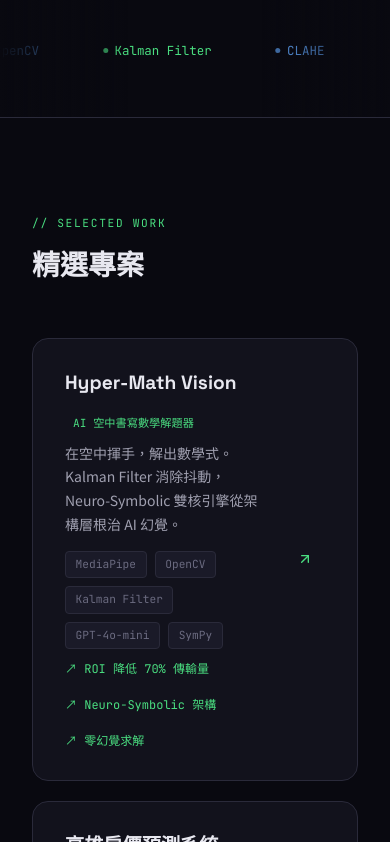
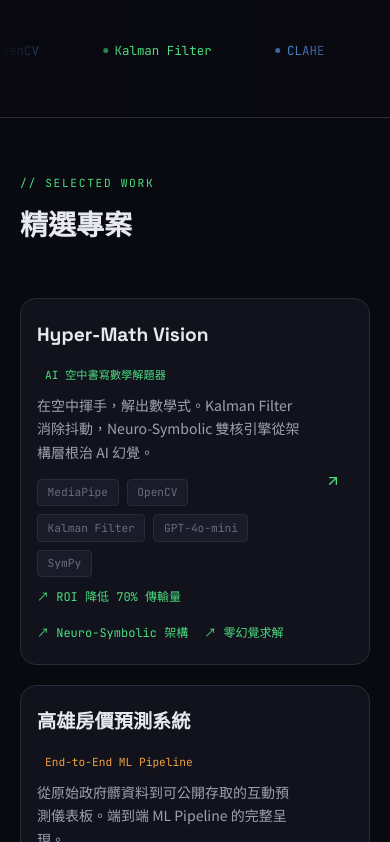
Before and after one commit to stevenbocheng/stevenbocheng.github.io, a React (Vite) app: page / in a window 390 px wide. Shown: the part 1730-2572 px from the top of the page. Built offline with nearby package versions, Linux system fonts and the light colour scheme.

Commit message:
fix: mobile responsive - timeline stack, awards grid, section padding

```diff
--- a/src/components/Contact.tsx
+++ b/src/components/Contact.tsx
@@ -9,6 +9,7 @@ export default function Contact({ onCVClick }: Props) {
   return (
     <section
       id="contact"
+      className="section-padded"
       style={{
         padding: '7rem 2rem',
         borderTop: '1px solid var(--c-border)',
--- a/src/components/ProjectGrid.tsx
+++ b/src/components/ProjectGrid.tsx
@@ -530,7 +530,7 @@ export default function ProjectGrid() {
   const [activeProject, setActiveProject] = useState<ProjectData | null>(null)
 
   return (
-    <section id="projects" style={{ padding: '6rem 2rem', maxWidth: '1100px', margin: '0 auto' }}>
+    <section id="projects" className="section-padded" style={{ padding: '6rem 2rem', maxWidth: '1100px', margin: '0 auto' }}>
       {/* Section header */}
       <div style={{ marginBottom: '3rem' }}>
         <p
--- a/src/components/Timeline.tsx
+++ b/src/components/Timeline.tsx
@@ -61,6 +61,7 @@ export default function Timeline() {
   return (
     <section
       id="experience"
+      className="section-padded"
       style={{
         padding: '6rem 2rem',
         borderTop: '1px solid var(--c-border)',
@@ -94,7 +95,7 @@ export default function Timeline() {
           </h2>
         </div>
 
-        <div style={{ display: 'grid', gridTemplateColumns: '1fr 1fr', gap: '5rem', alignItems: 'start' }}>
+        <div className="timeline-main-grid" style={{ display: 'grid', gridTemplateColumns: '1fr 1fr', gap: '5rem', alignItems: 'start' }}>
           {/* Left: Timeline */}
           <motion.div
             variants={stagger}
@@ -225,7 +226,7 @@ export default function Timeline() {
               Honors & Certificates
             </p>
 
-            <div style={{ display: 'grid', gridTemplateColumns: '1fr 1fr', gap: '0.875rem' }}>
+            <div className="two-col" style={{ display: 'grid', gridTemplateColumns: '1fr 1fr', gap: '0.875rem' }}>
               {[
                 {
                   src: '/award_data.png',
--- a/src/index.css
+++ b/src/index.css
@@ -96,6 +96,8 @@ body {
 }
 
 /* ─── Mobile Responsive ──────────────────────────────── */
+body { overflow-x: hidden; }
+
 @media (max-width: 768px) {
   /* Hero bento grid → single column stack */
   .hero-grid {
@@ -114,9 +116,17 @@ body {
   /* Project card: hide index number, 2-col layout */
   .project-card-grid {
     grid-template-columns: 1fr auto !important;
+    padding: 1.25rem 1rem !important;
+    gap: 0.75rem !important;
   }
   .project-card-index {
     display: none !important;
+  }
+
+  /* Timeline: stack left/right */
+  .timeline-main-grid {
+    grid-template-columns: 1fr !important;
+    gap: 2.5rem !important;
   }
 
   /* Dialog inner grids → single column */
@@ -138,6 +148,14 @@ body {
   .pdf-iframe {
     height: 380px !important;
   }
+
+  /* Reduce section vertical padding */
+  .section-padded {
+    padding-top: 3.5rem !important;
+    padding-bottom: 3.5rem !important;
+    padding-left: 1.25rem !important;
+    padding-right: 1.25rem !important;
+  }
 }
 
 /* ─── Prose-style headings inside dialogs ─────────────── */
```
